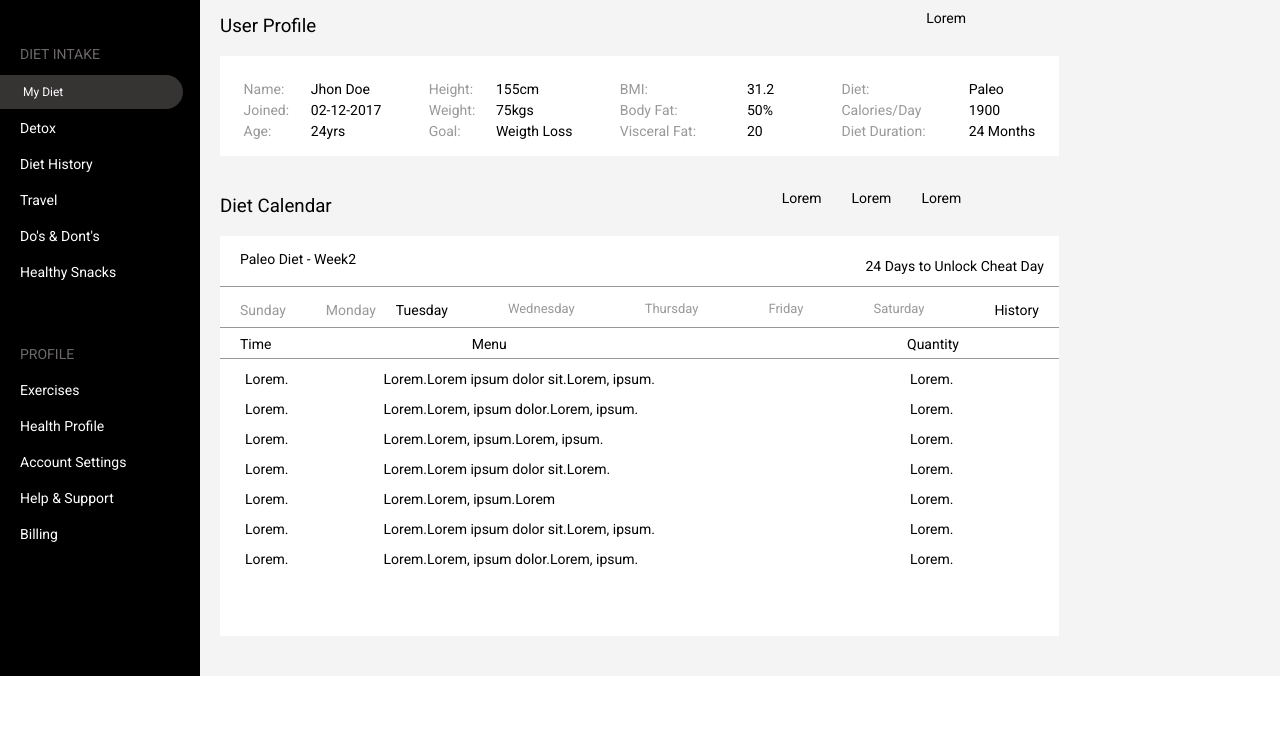
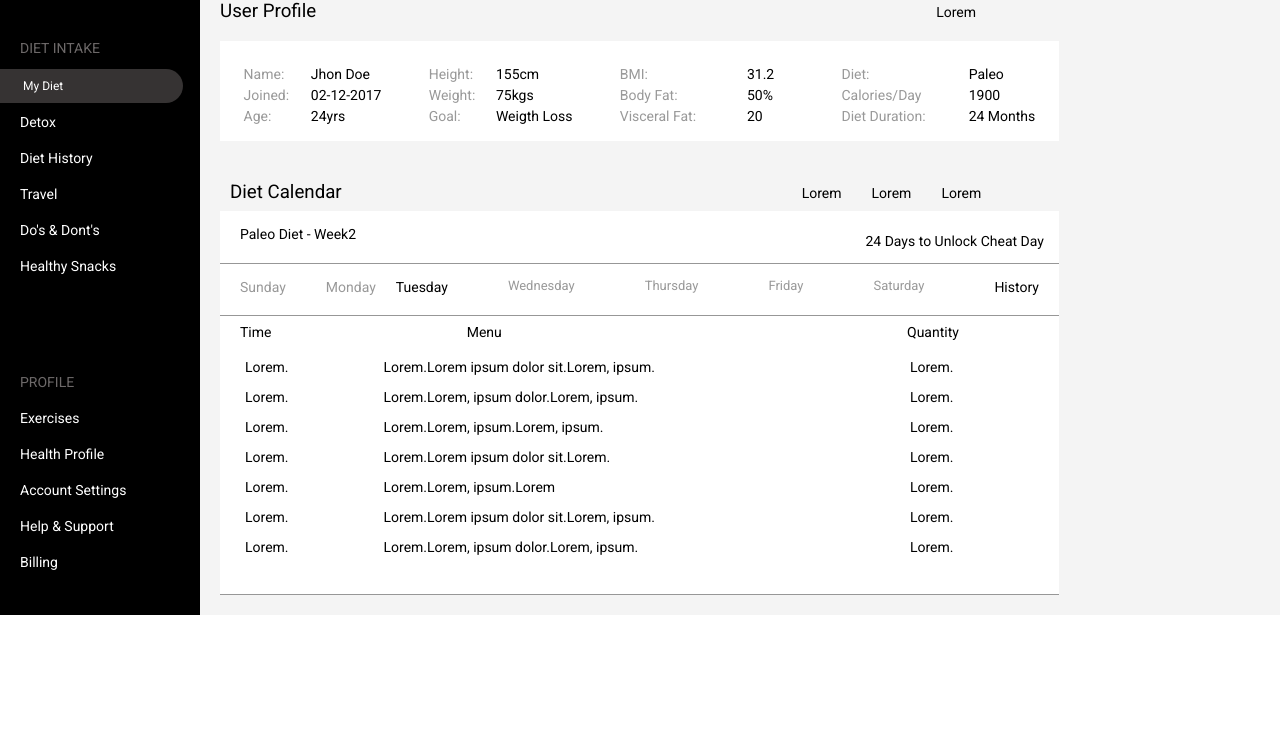
Before and after one commit to gemac2/web1, a plain HTML site: page index.html in a window 1280 px wide. Shown: the part 64-800 px from the top of the page. Drawn offline with Linux system fonts and the light colour scheme.

Commit message:
do not apply height

```diff
--- a/css/styles.css
+++ b/css/styles.css
@@ -18,7 +18,7 @@ body{
     display: flex;
     justify-content: space-between;
     margin: 0px;
-    height: 60px;
+
     background-color: #ffffff;
 }
 h1{
@@ -54,24 +54,24 @@ justify-content: flex-end;
 /*style-content*/
 .pcontent{
    display: flex;
-   height: 680px;
+
    background: #f4f4f4;
    margin: 0px;
 }
 /*style-sidebar*/
 .sidebar{
-    height: 680px;
+
     background: #000000;
 }
 .Diet{
     width: 200px;
-    height: 200px;
+
     margin: 0px;
     margin-top: 50px;
 }
 .profile {
     width: 200px;
-    height: 200px;
+
     margin: 0px;
     margin-top: 100px;
 }
@@ -111,14 +111,14 @@ h4{
 }
 /*style-box1*/
 .box1{
-   height: 680px;
+
    background: #f4f4f4;
 
 }
 /*style-boxuser*/
 .user{
     display: flex;
-    height: 60px;
+
     margin: 20px;
     margin-top: 0px;
     background: #f4f4f4;
@@ -130,7 +130,7 @@ h4{
 }
 /*style-tabledate*/
 .table{
-    height: 680px;
+
     margin: 20px;
     margin-top: 0px;
  }
@@ -150,7 +150,7 @@ h4{
  }
  .name{
     width: 20px;
-    height: 70px;
+
     margin: 0px;
     margin-top: 20px;
  }
@@ -166,7 +166,7 @@ h4{
 
  .height{
    width: 20px;
-   height: 70px;
+
    margin: 0px;
    margin-top: 20px;
 }
@@ -182,7 +182,7 @@ h4{
 }
 .bmi{
    width: 80px;
-   height: 70px;
+
    margin: 0px;
    margin-top: 20px;
 }
@@ -197,7 +197,7 @@ h4{
 }
 .diet{
    width: 90px;
-   height: 70px;
+
    margin: -10px;
    margin-top: 20px;
 }
@@ -214,10 +214,14 @@ h4{
 /*style-boxuser2*/
 .user2{
     display: flex;
-    height: 80px;
-    margin: 0px;
-    margin-top: 20px;
+
+    margin: 10px;
+    margin-top: 30px;
     background: #f4f4f4;
+}
+h3{
+    margin-top: 10px;
+    margin-right: 10px;
 }
 .lorem1 p{
     font-family: 'Roboto', sans-serif;
@@ -236,12 +240,12 @@ h4{
 }
  /*style-boxdate2*/
 .date2{
-    height: 400px;
+
     background: #ffffff;
     margin-top: -20px;
 }
 .paleo{
-    height: 50px;
+
     border: 1px;
     border-style: none none solid none;
     border-color: #979797;
@@ -266,7 +270,7 @@ h4{
 }
 /*style-boxdays*/
 .days{
-    height: 40px;
+
     border: 1px;
     border-style: none none solid none;
     border-color: #979797;
@@ -306,7 +310,7 @@ h4{
 }
 /*style-boxtime*/
 .time{
-    height: 30px;
+
     border: 1px;
     border-style: none none solid none;
     border-color: #979797;
```
